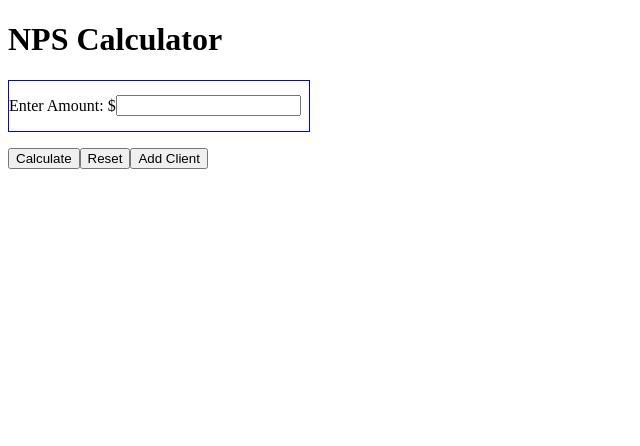
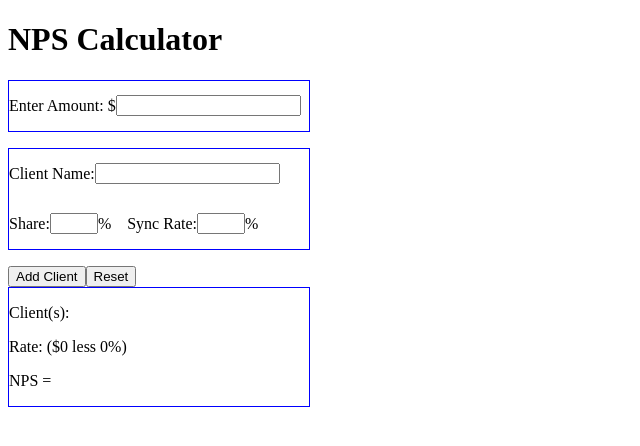
Before and after one commit to nicofitzpatrick/nps-calculator-v2, a React (Create React App) app: page / in a window 1280 px wide. Shown: the top 446 px of the page, without its empty margins (0-640 px from the left). Built offline with nearby package versions, Linux system fonts and the light colour scheme.

Commit message:
update re-design

```diff
--- a/src/App.js
+++ b/src/App.js
@@ -7,16 +7,17 @@ import "./App.css";
 import { Amount } from "./components/Amount";
 import { ClientList } from "./components/ClientList";
 import { Result } from "./components/Result";
-import { CalculateBtn } from "./components/buttons/CalculateBtn";
 import { ResetBtn } from "./components/buttons/ResetBtn";
 import { AddClientBtn } from "./components/buttons/AddClientBtn";
 
 function App() {
   //state
-  const [clientObject, setClientObject] = useState([]);
+  const [clientObject, setClientObject] = useState([
+    { name: "", pubShare: 0, syncRate: 0, id: Math.random() * 1000 },
+  ]);
   const [amount, setAmount] = useState("");
+  const [amountRounded, setAmountRounded] = useState("");
   const [npsResult, setNpsResult] = useState("");
-  const [resultStatus, setResultStatus] = useState(false);
   const [errorMessage, setErrorMessage] = useState("");
 
   const rounded = (num) => {
@@ -26,32 +27,18 @@ function App() {
 
   //effect
   useEffect(() => {
-    setErrorMessage("");
-    const [rateChecker] = clientObject.map((i) => {
-      if (i.syncRate > 1) {
-        return true;
-      } else {
-        return false;
-      }
-    });
-
-    if (resultStatus) {
-      console.log("effect is triggered");
-      if (amount === "") {
-        setNpsResult(0);
-      } else if (rateChecker) {
-        setErrorMessage("rates cannot exceed 100%");
-        setNpsResult("");
-      } else {
     const reducer = (accumulator, curr) => accumulator + curr;
     const shareArr = clientObject.map((i) => i.pubShare);
     const shareTotal = shareArr.reduce(reducer);
-        if (shareTotal !== 1) {
+    if (amount === "") {
+      setAmountRounded(0);
+      setNpsResult("");
+    } else if (shareTotal !== 1) {
       setNpsResult("");
     } else {
       const commaRemoval = amount.replaceAll(",", "");
       const numAmount = parseFloat(commaRemoval);
-
+      setAmountRounded(numAmount);
       const npsArray = clientObject.map(
         (i) => numAmount * i.pubShare * i.syncRate
       );
@@ -60,9 +47,7 @@ function App() {
       setErrorMessage("");
       setNpsResult(npsRounded);
     }
-      }
-    }
-  }, [amount, clientObject, resultStatus, npsResult]);
+  }, [amount, clientObject, npsResult]);
 
   return (
     <div>
@@ -71,40 +56,28 @@ function App() {
       <ClientList
         clientObject={clientObject}
         setClientObject={setClientObject}
-        setResultStatus={setResultStatus}
       />
 
       <div className="btns">
-        <CalculateBtn
-          amount={amount}
+        <AddClientBtn
           clientObject={clientObject}
-          setNpsResult={setNpsResult}
-          setResultStatus={setResultStatus}
+          setClientObject={setClientObject}
           setErrorMessage={setErrorMessage}
-          rounded={rounded}
         />
         <ResetBtn
           setAmount={setAmount}
           setClientObject={setClientObject}
           setNpsResult={setNpsResult}
-          setResultStatus={setResultStatus}
-          setErrorMessage={setErrorMessage}
-        />
-        <AddClientBtn
-          clientObject={clientObject}
-          setClientObject={setClientObject}
           setErrorMessage={setErrorMessage}
         />
       </div>
 
-      {resultStatus && (
       <Result
         npsResult={npsResult}
         clientObject={clientObject}
-          amount={amount}
+        amountRounded={amountRounded}
         rounded={rounded}
       />
-      )}
 
       <p>{errorMessage}</p>
     </div>
--- a/src/components/Client.js
+++ b/src/components/Client.js
@@ -1,7 +1,7 @@
 import React from "react";
 import { RemoveClientBtn } from "./buttons/RemoveClientBtn";
 
-export function Client({ clientObject, setClientObject, id, setResultStatus }) {
+export function Client({ clientObject, setClientObject, id }) {
   const nameHandler = (e) => {
     setClientObject(
       (prev) => [...prev],
@@ -33,12 +33,15 @@ export function Client({ clientObject, setClientObject, id, setResultStatus }) {
       <div className="flexGroup">
         <p> Client Name: </p>{" "}
         <input onChange={nameHandler} type="text" id={id} />
-        <RemoveClientBtn
-          clientObject={clientObject}
-          setClientObject={setClientObject}
-          setResultStatus={setResultStatus}
-          id={id}
-        />
+        {clientObject.length === 1 ? (
+          ""
+        ) : (
+          <RemoveClientBtn
+            clientObject={clientObject}
+            setClientObject={setClientObject}
+            id={id}
+          />
+        )}
       </div>{" "}
       <div className="flexGroup">
         <div className="flexGroup">
--- a/src/components/ClientList.js
+++ b/src/components/ClientList.js
@@ -1,7 +1,7 @@
 import React from "react";
 import { Client } from "./Client";
 
-export function ClientList({ clientObject, setClientObject, setResultStatus }) {
+export function ClientList({ clientObject, setClientObject }) {
   return (
     <div>
       <ul>
@@ -11,7 +11,6 @@ export function ClientList({ clientObject, setClientObject, setResultStatus }) {
             id={i.id}
             clientObject={clientObject}
             setClientObject={setClientObject}
-            setResultStatus={setResultStatus}
           />
         ))}
       </ul>
--- a/src/components/Result.js
+++ b/src/components/Result.js
@@ -1,6 +1,6 @@
 import React from "react";
 
-export function Result({ npsResult, clientObject, amount, rounded }) {
+export function Result({ npsResult, clientObject, amountRounded, rounded }) {
   return (
     <div className="border marginBotton comp">
       <p>
@@ -17,18 +17,17 @@ export function Result({ npsResult, clientObject, amount, rounded }) {
         Rate:{" "}
         {clientObject.map((i) => {
           if (clientObject.indexOf(i) === 0) {
-            return `($${rounded(amount * i.pubShare)} less ${
+            return `($${rounded(amountRounded * i.pubShare)} less ${
               i.syncRate * 100
             }%)`;
           } else {
-            return ` + ($${rounded(amount * i.pubShare)} less ${
+            return ` + ($${rounded(amountRounded * i.pubShare)} less ${
               i.syncRate * 100
             }%)`;
           }
         })}{" "}
       </p>
-      {/* <p>NPS = {npsResult ? `$${rounded(npsResult)}` : ""}</p> */}
-      <p>NPS = {npsResult === "" ? npsResult : `$${npsResult}`}</p>
+      <p>NPS = {typeof npsResult === "string" ? npsResult : `$${npsResult}`}</p>
     </div>
   );
 }
--- a/src/components/buttons/CalculateBtn.js
+++ /dev/null
@@ -1,56 +0,0 @@
-import React from "react";
-
-export function CalculateBtn({
-  amount,
-  clientObject,
-  setNpsResult,
-  setResultStatus,
-  setErrorMessage,
-  rounded,
-}) {
-  const handleCalc = (e) => {
-    setErrorMessage("");
-    const [rateChecker] = clientObject.map((i) => {
-      if (i.syncRate > 1) {
-        return true;
-      } else {
-        return false;
-      }
-    });
-
-    console.log(rateChecker);
-
-    if (amount === "") {
-      setErrorMessage("enter amount");
-    } else if (clientObject.length === 0) {
-      setErrorMessage("add atleast one client");
-    } else if (rateChecker) {
-      setErrorMessage("rates cannot exceed 100%");
-    } else {
-      const reducer = (accumulator, curr) => accumulator + curr;
-      const shareArr = clientObject.map((i) => i.pubShare);
-      const shareTotal = shareArr.reduce(reducer);
-
-      if (shareTotal !== 1) {
-        setErrorMessage("Shares must equal 100%");
-      } else {
-        const commaRemoval = amount.replaceAll(",", "");
-        const numAmount = parseFloat(commaRemoval);
-        const npsArray = clientObject.map(
-          (i) => numAmount * i.pubShare * i.syncRate
-        );
-        const nps = numAmount - npsArray.reduce(reducer);
-        const npsRounded = rounded(nps);
-        setResultStatus(true);
-        setErrorMessage("");
-        setNpsResult(npsRounded);
-      }
-    }
-  };
-
-  return (
-    <div>
-      <button onClick={handleCalc}> Calculate </button>
-    </div>
-  );
-}
--- a/src/components/buttons/RemoveClientBtn.js
+++ b/src/components/buttons/RemoveClientBtn.js
@@ -3,7 +3,7 @@ import React from "react";
 export function RemoveClientBtn({
   clientObject,
   setClientObject,
-  setResultStatus,
+
   id,
 }) {
   const onClickHandler = (e) => {
@@ -11,7 +11,6 @@ export function RemoveClientBtn({
     const componentId = parseFloat(e.target.id);
     let newA = clientObject.filter((client) => client.id !== componentId);
     setClientObject(newA);
-    setResultStatus(false);
   };
 
   return (
--- a/src/components/buttons/ResetBtn.js
+++ b/src/components/buttons/ResetBtn.js
@@ -4,14 +4,14 @@ export function ResetBtn({
   setAmount,
   setClientObject,
   setNpsResult,
-  setResultStatus,
   setErrorMessage,
 }) {
   const handleReset = () => {
     setAmount("");
-    setClientObject([]);
+    setClientObject([
+      { name: "", pubShare: 0, syncRate: 0, id: Math.random() * 1000 },
+    ]);
     setNpsResult("");
-    setResultStatus(false);
     setErrorMessage("");
   };
   return (
```
Lines whose indentation alone changed are shown as unchanged.
